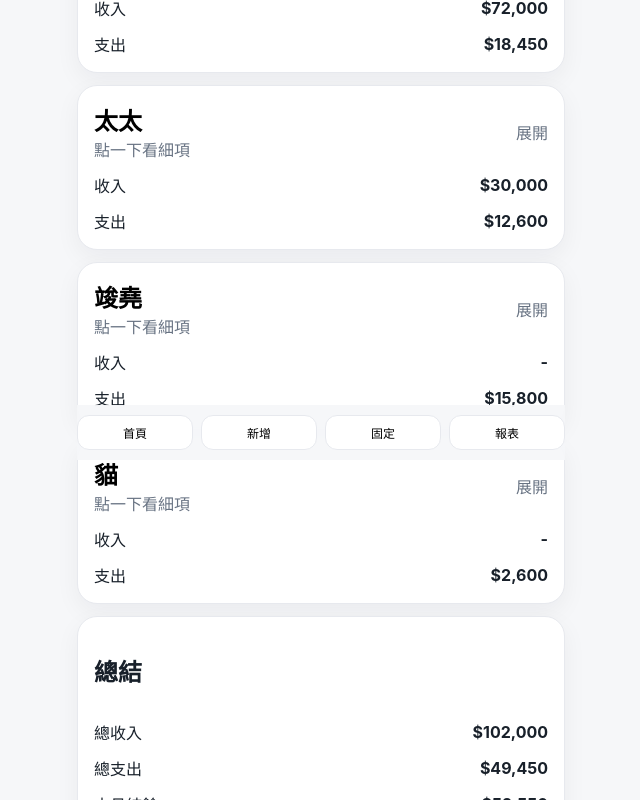
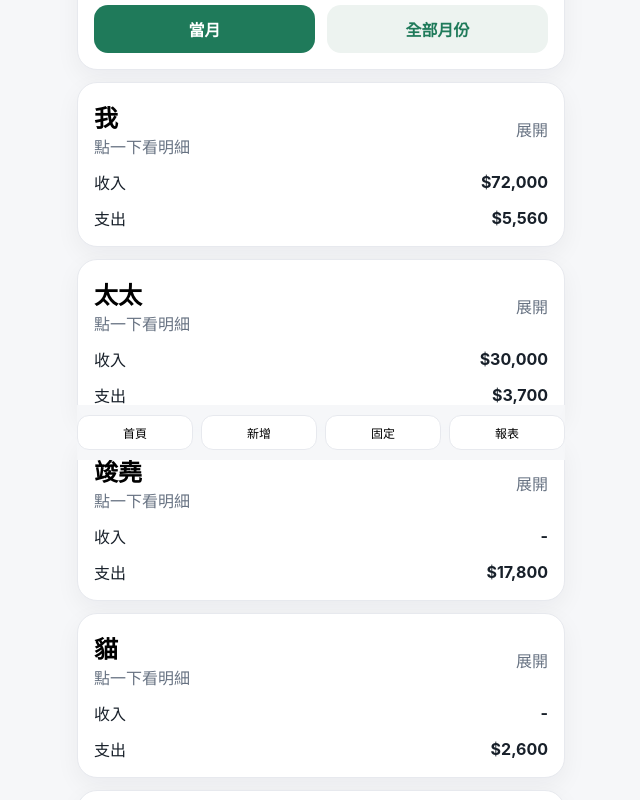
Before and after one commit to k89150-art/household-expense-app, a Next.js app: page / in a window 1280 px wide. Shown: the part 340-1140 px from the top of the page, without its empty margins (319-959 px from the left). Built offline with nearby package versions, Linux system fonts and the light colour scheme.

Commit message:
Add month navigation and dated expense details

```diff
--- a/src/components/HomeSummary.tsx
+++ b/src/components/HomeSummary.tsx
@@ -1,63 +1,70 @@
 "use client";
 
-import { useState } from "react";
+import { useMemo, useState } from "react";
 
 type Viewer = "chris" | "wife";
+type Scope = "month" | "all";
+type PersonId = "self" | "spouse" | "junyao" | "cat";
+
+type ExpenseLine = {
+  date: string;
+  item: string;
+  amount: number;
+  paidBy?: string;
+};
 
 type PersonSummary = {
-  id: "self" | "spouse" | "junyao" | "cat";
+  id: PersonId;
   name: string;
   income?: number;
-  expense: number;
-  details?: { label: string; amount: number; paidBy?: string }[];
+  expenses: ExpenseLine[];
 };
 
-function getSummaries(viewer: Viewer): PersonSummary[] {
+function getBaseData(viewer: Viewer): PersonSummary[] {
   const spouseLabel = viewer === "chris" ? "太太" : "先生";
-  const myLunch = viewer === "chris" ? [{ label: "醫院午餐", amount: 1680 }] : [];
+  const lunch = viewer === "chris" ? [{ date: "2026-06-21", item: "醫院午餐", amount: 420 }] : [];
 
   return [
     {
       id: "self",
       name: "我",
       income: viewer === "chris" ? 72000 : 30000,
-      expense: viewer === "chris" ? 18450 : 12600,
-      details: [
-        ...myLunch,
-        { label: "個人餐飲", amount: viewer === "chris" ? 3200 : 2500 },
-        { label: "醫療", amount: 850 },
-        { label: "保險", amount: viewer === "chris" ? 4200 : 3600 },
+      expenses: [
+        ...lunch,
+        { date: "2026-06-03", item: "早餐", amount: 90 },
+        { date: "2026-06-08", item: "保險", amount: viewer === "chris" ? 4200 : 3600 },
+        { date: "2026-06-18", item: "醫療", amount: 850 },
+        { date: "2026-05-12", item: "個人餐飲", amount: 1800 },
       ],
     },
     {
       id: "spouse",
       name: spouseLabel,
       income: viewer === "chris" ? 30000 : 72000,
-      expense: viewer === "chris" ? 12600 : 18450,
-      details: [
-        { label: "生活費轉入", amount: 30000 },
-        { label: "生活用品", amount: 4200 },
-        { label: "個人餐飲", amount: viewer === "chris" ? 2500 : 3200 },
+      expenses: [
+        { date: "2026-06-02", item: "生活用品", amount: 1200 },
+        { date: "2026-06-15", item: "餐飲", amount: viewer === "chris" ? 2500 : 3200 },
+        { date: "2026-05-08", item: "衣物", amount: 980 },
       ],
     },
     {
       id: "junyao",
       name: "竣堯",
-      expense: 15800,
-      details: [
-        { label: "學費", amount: 12000, paidBy: viewer === "chris" ? "太太" : "我" },
-        { label: "保健食品", amount: 1800, paidBy: viewer === "chris" ? "我" : "先生" },
-        { label: "保險", amount: 1500, paidBy: viewer === "chris" ? "我" : "先生" },
-        { label: "其他用品", amount: 500, paidBy: viewer === "chris" ? "太太" : "我" },
+      expenses: [
+        { date: "2026-06-01", item: "學費", amount: 12000, paidBy: viewer === "chris" ? "太太" : "我" },
+        { date: "2026-06-05", item: "保健食品", amount: 1800, paidBy: viewer === "chris" ? "我" : "先生" },
+        { date: "2026-06-10", item: "保險", amount: 1500, paidBy: viewer === "chris" ? "我" : "先生" },
+        { date: "2026-06-20", item: "延托費", amount: 2500, paidBy: viewer === "chris" ? "太太" : "我" },
+        { date: "2026-05-03", item: "童書", amount: 600, paidBy: viewer === "chris" ? "太太" : "我" },
       ],
     },
     {
       id: "cat",
       name: "貓",
-      expense: 2600,
-      details: [
-        { label: "飼料", amount: 1400 },
-        { label: "醫療", amount: 1200 },
+      expenses: [
+        { date: "2026-06-06", item: "飼料", amount: 1400 },
+        { date: "2026-06-19", item: "醫療", amount: 1200 },
+        { date: "2026-05-20", item: "貓砂", amount: 520 },
       ],
     },
   ];
@@ -67,17 +74,49 @@
   return `$${value.toLocaleString("zh-TW")}`;
 }
 
+function shiftMonth(yyyymm: string, diff: number) {
+  const [year, month] = yyyymm.split("-").map(Number);
+  const date = new Date(year, month - 1 + diff, 1);
+  return `${date.getFullYear()}-${String(date.getMonth() + 1).padStart(2, "0")}`;
+}
+
+function monthLabel(yyyymm: string) {
+  const [year, month] = yyyymm.split("-");
+  return `${year} 年 ${Number(month)} 月`;
+}
+
 export function HomeSummary({ viewer }: { viewer: Viewer }) {
   const [openedId, setOpenedId] = useState<string | null>(null);
-  const summaries = getSummaries(viewer);
+  const [selectedMonth, setSelectedMonth] = useState("2026-06");
+  const [scope, setScope] = useState<Scope>("month");
+  const baseData = useMemo(() => getBaseData(viewer), [viewer]);
+
+  const summaries = baseData.map((person) => {
+    const expenses = scope === "all" ? person.expenses : person.expenses.filter((line) => line.date.startsWith(selectedMonth));
+    return { ...person, expenses };
+  });
+
   const totalIncome = summaries.reduce((sum, item) => sum + (item.income ?? 0), 0);
-  const totalExpense = summaries.reduce((sum, item) => sum + item.expense, 0);
+  const totalExpense = summaries.reduce((sum, item) => sum + item.expenses.reduce((subtotal, line) => subtotal + line.amount, 0), 0);
   const balance = totalIncome - totalExpense;
 
   return (
     <section className="grid">
+      <article className="card grid">
+        <div className="row">
+          <button className="btn secondary" type="button" onClick={() => setSelectedMonth((value) => shiftMonth(value, -1))}>上個月</button>
+          <strong>{monthLabel(selectedMonth)}</strong>
+          <button className="btn secondary" type="button" onClick={() => setSelectedMonth((value) => shiftMonth(value, 1))}>下個月</button>
+        </div>
+        <div className="row">
+          <button className={scope === "month" ? "btn" : "btn secondary"} type="button" onClick={() => setScope("month")}>當月</button>
+          <button className={scope === "all" ? "btn" : "btn secondary"} type="button" onClick={() => setScope("all")}>全部月份</button>
+        </div>
+      </article>
+
       {summaries.map((person) => {
         const isOpen = openedId === person.id;
+        const expenseTotal = person.expenses.reduce((sum, line) => sum + line.amount, 0);
         return (
           <article className="card grid" key={person.id}>
             <button
@@ -88,28 +127,21 @@
             >
               <div>
                 <h2 style={{ margin: 0 }}>{person.name}</h2>
-                <div className="muted">點一下看細項</div>
+                <div className="muted">點一下看明細</div>
               </div>
               <span className="muted">{isOpen ? "收合" : "展開"}</span>
             </button>
 
-            <div className="row">
-              <span>收入</span>
-              <strong>{person.income === undefined ? "-" : money(person.income)}</strong>
-            </div>
-            <div className="row">
-              <span>支出</span>
-              <strong>{money(person.expense)}</strong>
-            </div>
+            <div className="row"><span>收入</span><strong>{person.income === undefined ? "-" : money(person.income)}</strong></div>
+            <div className="row"><span>支出</span><strong>{money(expenseTotal)}</strong></div>
 
-            {isOpen && person.details ? (
+            {isOpen ? (
               <div className="grid">
-                {person.details.map((detail) => (
-                  <div className="row" key={`${person.id}-${detail.label}`}>
-                    <span>{detail.label}</span>
-                    <span className="muted">
-                      {money(detail.amount)}{detail.paidBy ? `・${detail.paidBy}付` : ""}
-                    </span>
+                {person.expenses.length === 0 ? <p className="muted">這個月份沒有資料</p> : null}
+                {person.expenses.map((line) => (
+                  <div className="row" key={`${person.id}-${line.date}-${line.item}`}>
+                    <span>{line.date.slice(5)}　{line.item}</span>
+                    <span className="muted">{money(line.amount)}{line.paidBy ? `・${line.paidBy}付` : ""}</span>
                   </div>
                 ))}
               </div>
@@ -119,11 +151,10 @@
       })}
 
       <article className="card grid">
-        <h2>總結</h2>
+        <h2>{scope === "month" ? "當月總結" : "全部月份總結"}</h2>
         <div className="row"><span>總收入</span><strong>{money(totalIncome)}</strong></div>
         <div className="row"><span>總支出</span><strong>{money(totalExpense)}</strong></div>
-        <div className="row"><span>本月結餘</span><strong>{money(balance)}</strong></div>
-        <p className="muted" style={{ margin: 0 }}>正式登入後，每支手機都會顯示「我」與「配偶」，不會固定寫死人名。</p>
+        <div className="row"><span>結餘</span><strong>{money(balance)}</strong></div>
       </article>
     </section>
   );
```
